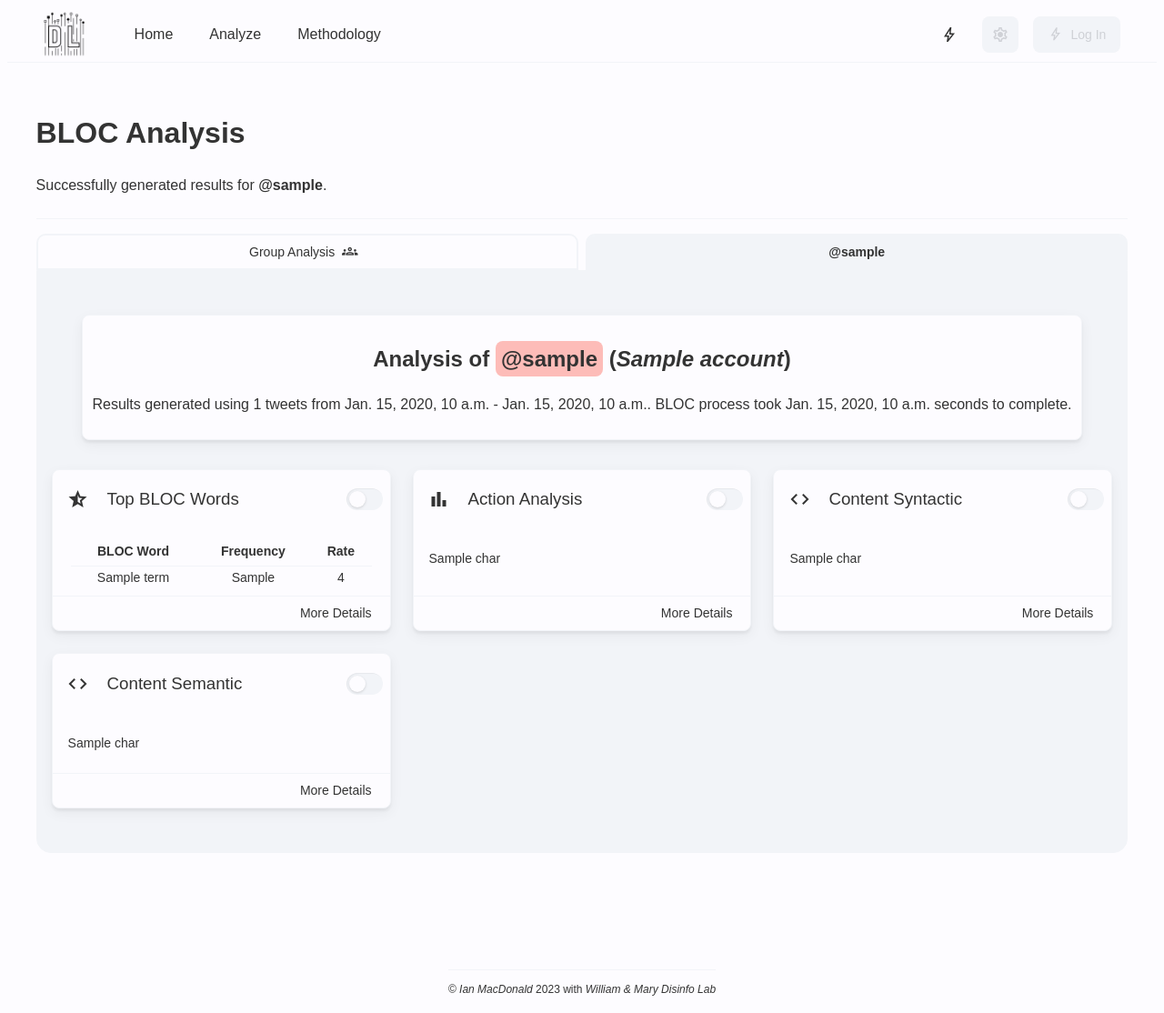
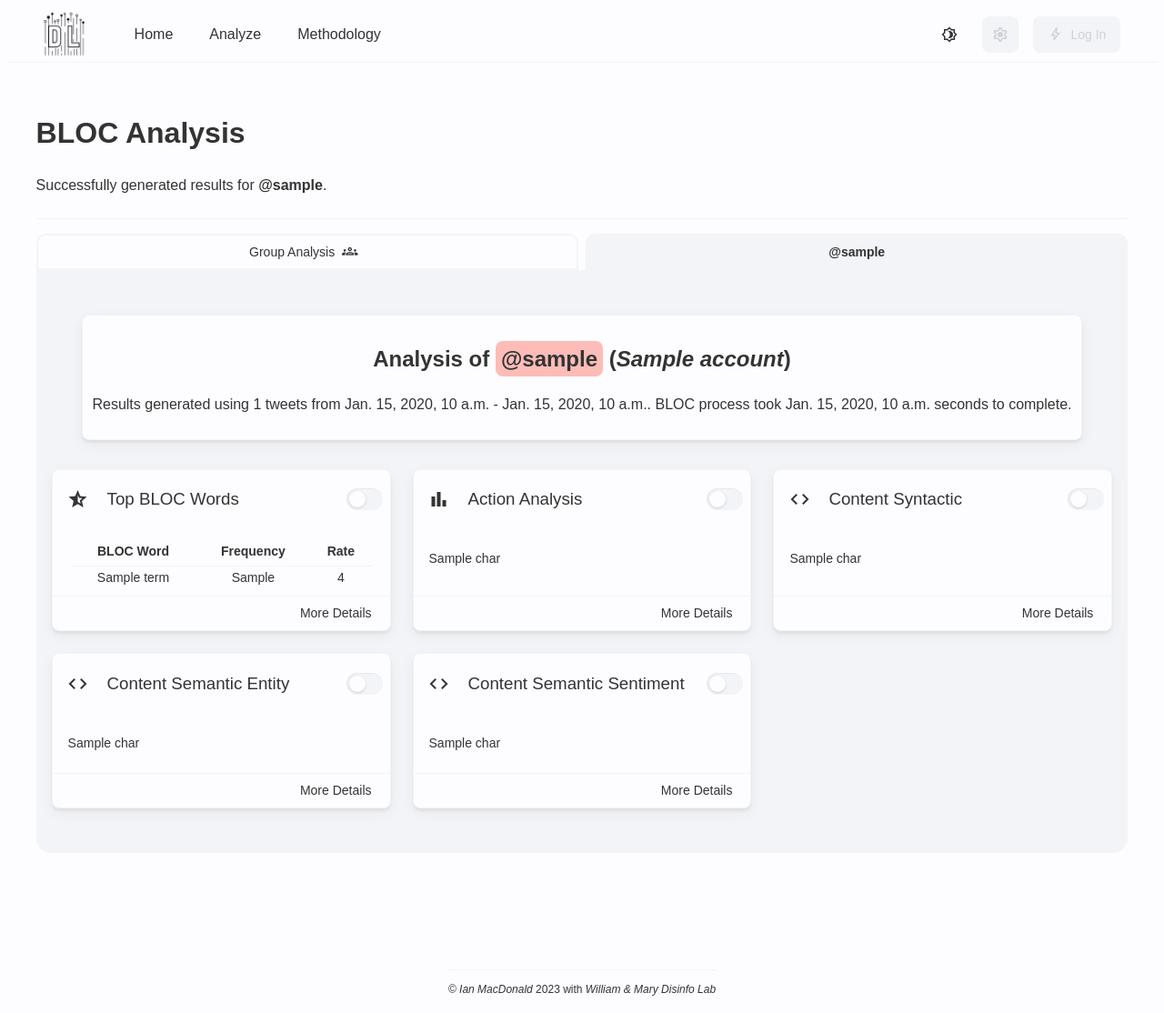
Before and after one commit to immacdonald/agwagram, a Django app: template blocdemo/templates/pages/analysis_results.html in a window 1280 px wide, after a click that opens the changed part. Shown: the whole page at 91% size. Run offline with Django 4.2, Linux system fonts and the light colour scheme; the template is opened without the code that fills it: most values are stand-ins (such as "Sample title", 1, 10 or a date in 2020); style sheets or scripts are compiled from the project's sources; some libraries are stand-ins or nearby versions.

Commit message:
Incorporated additional BLOC alphabets

```diff
--- a/blocdemo/static/scss/styles.scss
+++ b/blocdemo/static/scss/styles.scss
@@ -675,8 +675,8 @@ tr:nth-child(odd):not(:first-child) {
 		bottom: 100%;
 		left: 50%;
 		margin-left: -60px; /* Use half of the width (120/2 = 60), to center the tooltip */
-		background-color: black;
-		color: #fff;
+		background-color: var(--c-text-primary);
+		color: var(--c-background-primary);
 		text-align: center;
 		border-radius: 6px;
 		padding: 5px 0;
@@ -693,7 +693,7 @@ tr:nth-child(odd):not(:first-child) {
 			margin-left: -5px;
 			border-width: 5px;
 			border-style: solid;
-			border-color: black transparent transparent transparent;
+			border-color: var(--c-text-primary) transparent transparent transparent;
 		}
 	}
 
--- a/blocdemo/templates/components/account_bloc.html
+++ b/blocdemo/templates/components/account_bloc.html
@@ -82,7 +82,7 @@
             </div>
             <div class="card-body">
                 <p>
-                    {% for char in account.bloc_content_syntactic %}
+                    {% for char in account.bloc_syntactic %}
                         <div class="hoverable-text">{{ char }}
                             {% if char|get_description != '' %}
                                 <span class="hoverable-tooltip">{{ char|get_description }}</span>
@@ -90,7 +90,6 @@
                         </div>
                     {% endfor %}
                 </p>
-                <!--<p>{{account.bloc_content_syntactic|safe}}</p>-->
             </div>
             <div class="card-footer">
                 <a href="methodology">More Details</a>
@@ -100,7 +99,65 @@
             <div class="card-header">
                 <div>
                     <span class="icon material-symbols-outlined">code</span>
-                    <h3>Content Semantic</h3>
+                    <h3>Content Semantic Entity</h3>
+                </div>
+                <label class="toggle">
+                    <input type="checkbox" onChange="cardToggle(this)">
+                    <span></span>
+                </label>
+            </div>
+            <div class="card-toggle-body">
+                <p>This is more information about the content semantic entity analysis.</p>
+            </div>
+            <div class="card-body">
+                <p>
+                    {% for char in account.bloc_semantic_entity %}
+                        <div class="hoverable-text">{{ char }}
+                            {% if char|get_description != '' %}
+                                <span class="hoverable-tooltip">{{ char|get_description }}</span>
+                            {% endif %}
+                        </div>
+                    {% endfor %}
+                </p>
+            </div>
+            <div class="card-footer">
+                <a href="methodology">More Details</a>
+            </div>
+        </article>
+        <article class="card">
+            <div class="card-header">
+                <div>
+                    <span class="icon material-symbols-outlined">code</span>
+                    <h3>Content Semantic Sentiment</h3>
+                </div>
+                <label class="toggle">
+                    <input type="checkbox" onChange="cardToggle(this)">
+                    <span></span>
+                </label>
+            </div>
+            <div class="card-toggle-body">
+                <p>This is more information about the content semantic content analysis.</p>
+            </div>
+            <div class="card-body">
+                <p>
+                    {% for char in account.bloc_semantic_sentiment %}
+                        <div class="hoverable-text">{{ char }}
+                            {% if char|get_description != '' %}
+                                <span class="hoverable-tooltip">{{ char|get_description }}</span>
+                            {% endif %}
+                        </div>
+                    {% endfor %}
+                </p>
+            </div>
+            <div class="card-footer">
+                <a href="methodology">More Details</a>
+            </div>
+        </article>
+        <!--<article class="card">
+            <div class="card-header">
+                <div>
+                    <span class="icon material-symbols-outlined">code</span>
+                    <h3>Content Change</h3>
                 </div>
                 <label class="toggle">
                     <input type="checkbox" onChange="cardToggle(this)">
@@ -112,7 +169,7 @@
             </div>
             <div class="card-body">
                 <p>
-                    {% for char in account.bloc_content_semantic %}
+                    {% for char in account.bloc_change %}
                         <div class="hoverable-text">{{ char }}
                             {% if char|get_description != '' %}
                                 <span class="hoverable-tooltip">{{ char|get_description }}</span>
@@ -120,12 +177,11 @@
                         </div>
                     {% endfor %}
                 </p>
-                <!--<p>{{account.bloc_content_semantic|safe}}</p>-->
             </div>
             <div class="card-footer">
                 <a href="methodology">More Details</a>
             </div>
-        </article>
+        </article>-->
     </div>
     {% endif %}
 </div>
--- a/blocdemo/templates/components/header.html
+++ b/blocdemo/templates/components/header.html
@@ -16,7 +16,7 @@
             </nav>
             <div class="header-navigation-actions">
                 <a href="#" id="theme-toggle" class="icon-button">
-                    <span class="icon material-symbols-outlined">bolt</span>
+                    <span class="icon material-symbols-outlined">brightness_4</span>
                 </a>
                 <a href="#" class="icon-button disabled">
                     <span class="icon material-symbols-outlined">settings</span>
--- a/blocdemo/templates/pages/analysis_results.html
+++ b/blocdemo/templates/pages/analysis_results.html
@@ -19,7 +19,7 @@ Results | B3T
     </div>
 </div>
 <div class="tab-buttons">
-    <button class="tab-button" onclick="openTab(event, 'content-group')">Group Analysis &nbsp;<span class="icon material-symbols-outlined">groups</span></button>
+    <button class="tab-button active" onclick="openTab(event, 'content-group')">Group Analysis &nbsp;<span class="icon material-symbols-outlined">groups</span></button>
     {% for account in account_blocs %}
         <button class="tab-button" onclick="openTab(event, 'content-{{ forloop.counter }}')">@{{account.account_username}}</button>
     {% endfor %}
@@ -109,7 +109,7 @@ Results | B3T
     </div>
 </div>
 {% for account in account_blocs %}
-<div class="content" id="content-{{ forloop.counter }}">
+<div class="content inactive" id="content-{{ forloop.counter }}">
     <div class="content-subheader">
         <div>
             <h2>Analysis of <span class="special-text">@{{account.account_username}}</span> (<i>{{account.account_name}}</i>)</h2>
@@ -179,11 +179,6 @@ function openTab(event, tabName) {
     event.currentTarget.classList.add("active");
     calculateCardOffsetHeights();
 }
-
-window.addEventListener('load', () => {
-    tablinks = document.getElementsByClassName("tab-button");
-    tablinks[0].click();
-});
 </script>
 
 {% endblock %}
```
Also changed, not shown: blocdemo/code/bloc_handler.py (+6 -3 lines), blocdemo/views.py (+9 -4 lines).
